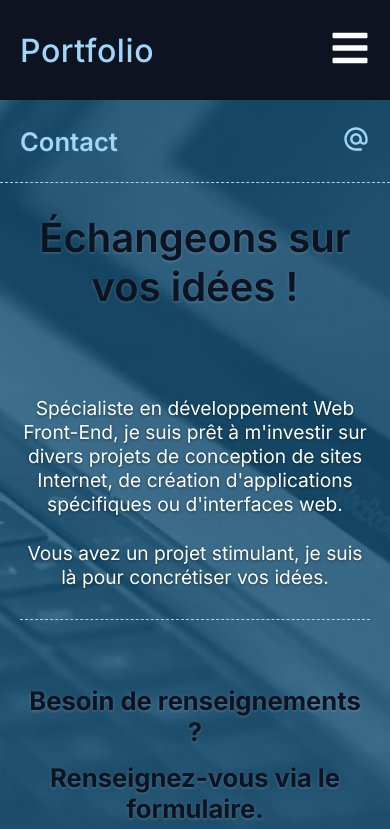
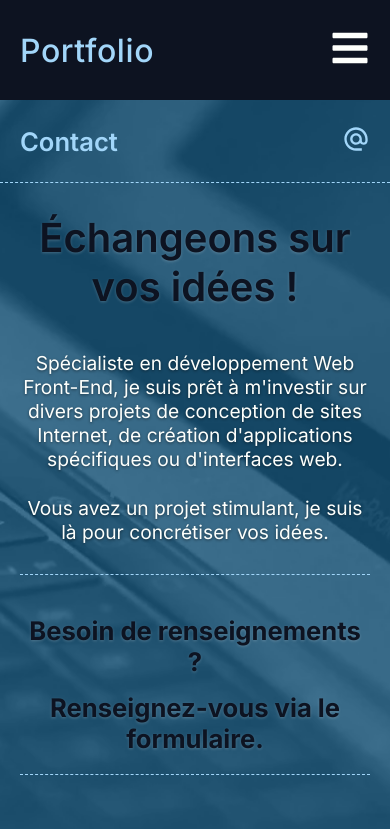
Before and after one commit to DavidDevPro/projet_12_portfolio_version_3, a React (Vite) app: page /contact in a window 390 px wide. Shown: the top 829 px of the page. Built offline with nearby package versions, Linux system fonts and the light colour scheme.

Commit message:
responsive page contact suite

```diff
--- a/src/sass/components/ContactText.scss
+++ b/src/sass/components/ContactText.scss
@@ -20,9 +20,10 @@
     font-weight: 600;
     margin-bottom: 70px;
     text-shadow: 0 1px 3px rgba(255, 255, 255, 0.205);
-    transition: font-size 300ms ease-out;
+    transition: font-size 300ms ease-out, margin-bottom 300ms ease-out;
     @media screen and (max-width: 1240px) {
       font-size: 4.25em;
+      margin-bottom: 25px;
     }
     @media screen and (max-width: 1024px) {
       font-size: 3.12em;
@@ -51,7 +52,7 @@
     border-bottom: 1px dashed $fourth_color;
     transition: margin 300ms ease-out;
     @media screen and (max-width: 768px) {
-      margin: 0 auto 50px;
+      margin: 0 auto 25px;
     }
   }
   .text_question,
@@ -72,6 +73,10 @@
     border-bottom: 1px dashed $fourth_color;
     padding-bottom: 20px;
     margin-bottom: 50px;
+    transition: margin-bottom 300ms ease-out;
+    @media screen and (max-width: 768px) {
+      margin-bottom: 20px;
+    }
   }
 }
 .fade-in {
--- a/src/sass/pages/ContactPage.scss
+++ b/src/sass/pages/ContactPage.scss
@@ -53,11 +53,12 @@
     justify-content: center;
     margin: 100px auto 30px;
     transition: background-color 400ms ease-out, opacity 300ms ease-out,
-      margin 300ms ease-out, height 300ms ease-out;
+      margin 300ms ease-out, height 300ms ease-out, width 300ms ease-out;
     @media screen and (max-width: 768px) {
       opacity: 0;
       margin: 0px auto 0px;
       height: 0px;
+      width: 0;
     }
     &:hover {
       background-color: $github_color;
```
